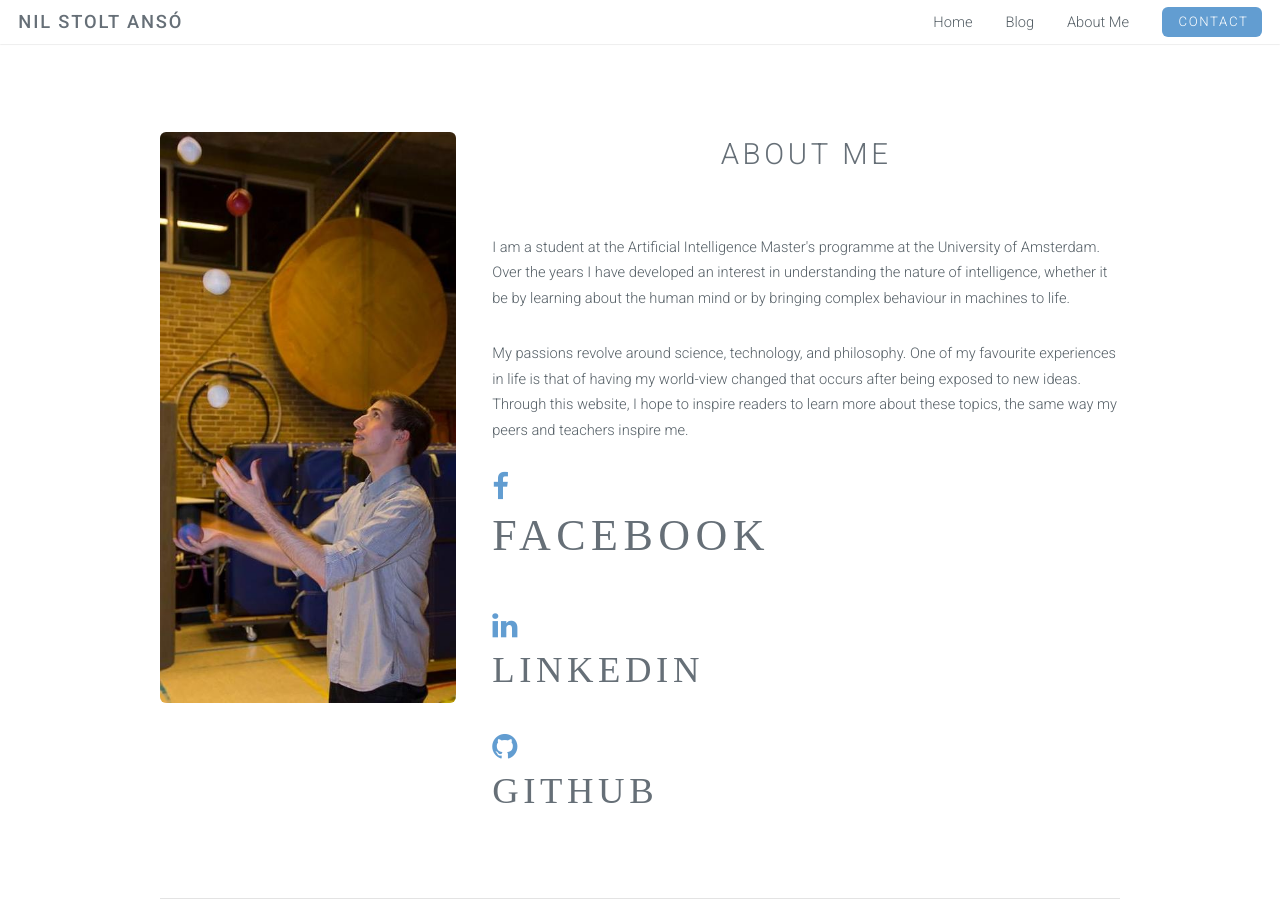
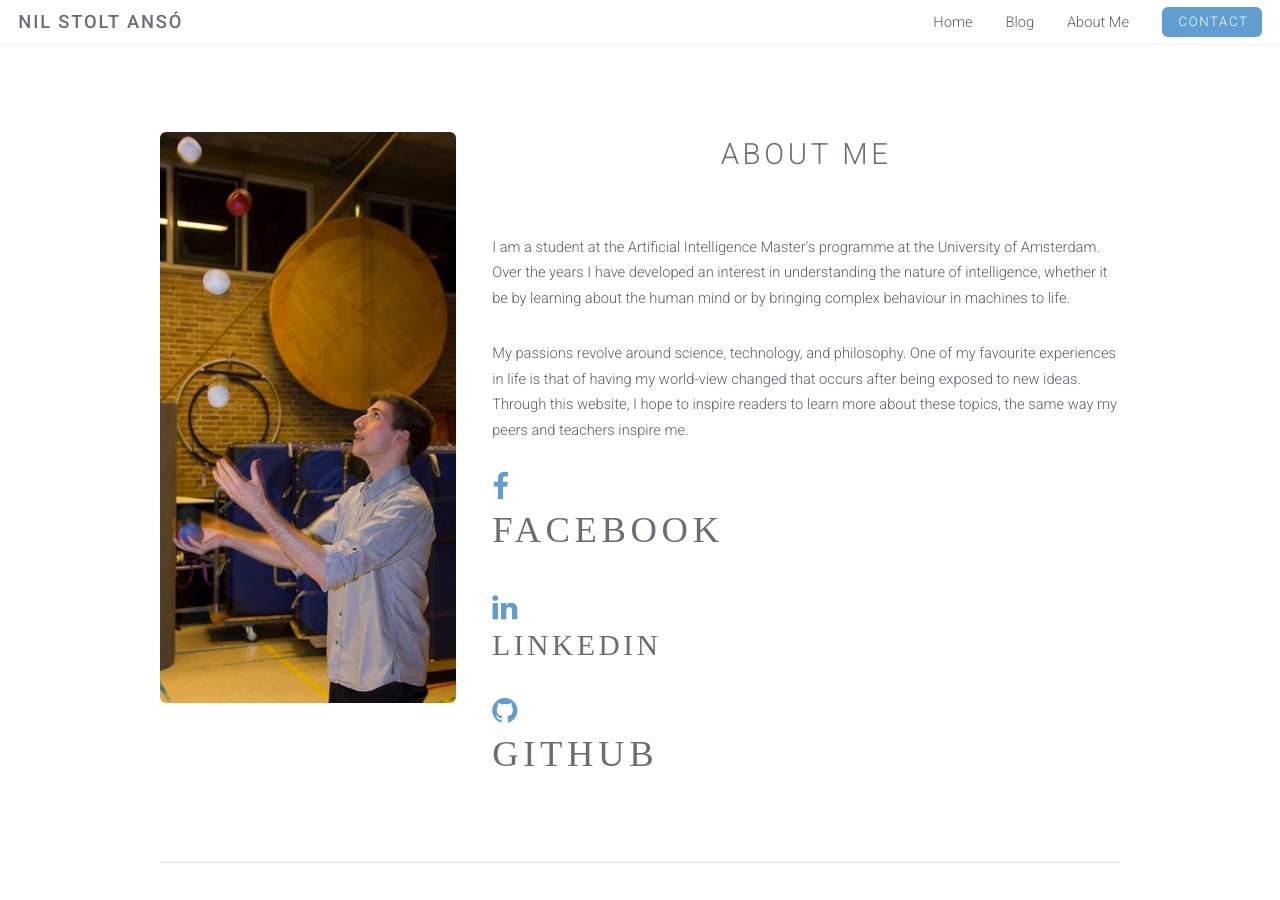
Before and after one commit to NILOIDE/NILOIDE.github.io, a Jekyll site: the page built from About-Me.html, in a window 1280 px wide and 900 px high. Built offline with Jekyll 4.4.1, drawn with Linux system fonts in a browser that asks for light colours.

Commit message:
Changing font

```diff
--- a/About-Me.html
+++ b/About-Me.html
@@ -20,11 +20,11 @@ layout: default
                     <p>My passions revolve around science, technology, and philosophy. One of my favourite experiences in life is that of having my world-view changed that occurs after being exposed to new ideas. Through this website, I hope to inspire readers to learn more about these topics, the same way my peers and teachers inspire me. </p>
                 </section>
                 {% if site.facebook_username %}
-                <div class="1u">
+                <div class="4u">
                     <span style="font-size: 2em;">
                         <a href="https://www.facebook.com/{{ site.facebook_username }}">
                             <div class="fa fa-facebook">
-                                <h2>FaceBook</h2>
+                                <h3>FaceBook</h3>
                             </div>
                         </a>
                     </span>
@@ -35,7 +35,7 @@ layout: default
                     <span style="font-size: 2em;">
                         <a href="https://linkedin.com/in/{{ site.linkedin_username }}">
                             <div class="fa fa-linkedin">
-                                <h3>LinkedIn</h3>
+                                <h4>LinkedIn</h4>
                             </div>
                         </a>
                     </span>
```
